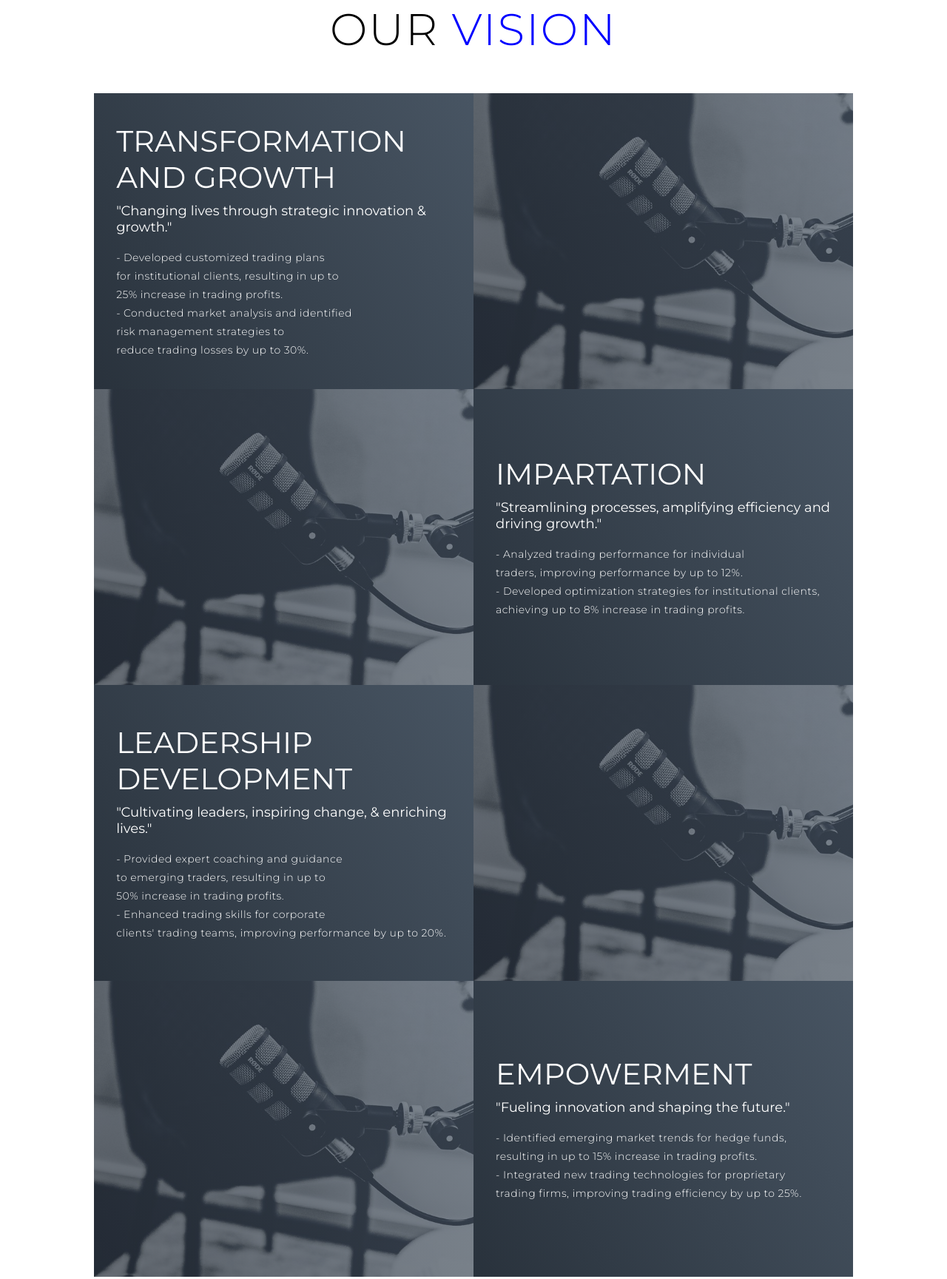
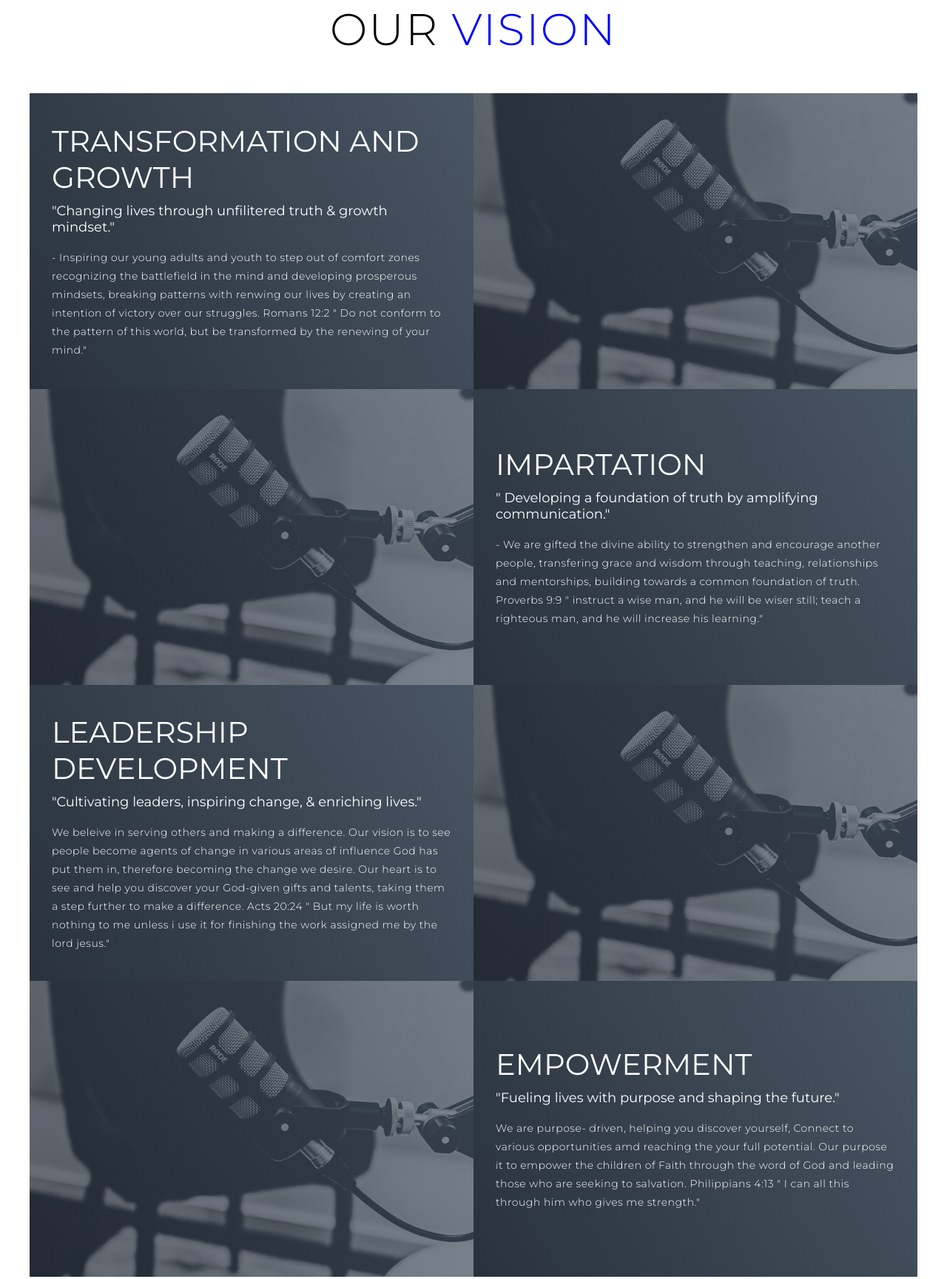
Before and after one commit to Idealsolutions-domain/Officialweb.com, a plain HTML site: page index.html in a window 1280 px wide. Shown: the part 1697-3426 px from the top of the page at 74% size. Drawn offline with Linux system fonts and the light colour scheme.

Commit message:
Update index.html

```diff
--- a/index.html
+++ b/index.html
@@ -111,13 +111,13 @@
         <div class="project-item">
           <div class="project-info">
             <h1>TRANSFORMATION AND GROWTH</h1>
-            <h2>"Changing lives through strategic innovation & growth."</h2> <br>
-            <p>- Developed customized trading plans <br>
-                  for institutional clients, resulting in up to <br>
-                  25% increase in trading profits. <br>
-               - Conducted market analysis and identified <br>
-                  risk management strategies to <br>
-                  reduce trading losses by up to 30%.
+            <h2>"Changing lives through unfilitered truth & growth mindset."</h2> <br>
+            <p>- Inspiring our young adults and youth to step out of comfort zones
+                 recognizing the battlefield in the mind and developing prosperous mindsets,
+                 breaking patterns with renwing our lives by creating an intention of victory
+                 over our struggles.
+              Romans 12:2 " Do not conform to the pattern of this world, but be transformed by
+               the renewing of your mind."
             </p>
           </div>
           <div class="project-img">
@@ -127,11 +127,13 @@
         <div class="project-item">
           <div class="project-info">
             <h1> IMPARTATION </h1>
-            <h2>"Streamlining processes, amplifying efficiency and driving growth."</h2> <br>
-            <p>- Analyzed trading performance for individual <br>
-                  traders, improving performance by up to 12%. <br>
-               - Developed optimization strategies for institutional clients, <br>
-                  achieving up to 8% increase in trading profits.
+            <h2>" Developing a foundation of truth by amplifying communication."</h2> <br>
+            <p>- We are gifted the divine ability to strengthen and encourage another people, transfering grace and
+                 wisdom through teaching, relationships and mentorships, building towards a common foundation of truth.
+                  Proverbs 9:9 " instruct a wise man, and he will be wiser still; teach a righteous man, and
+                  he will increase his learning."
+
+
             </p>
           </div>
           <div class="project-img">
@@ -142,11 +144,12 @@
           <div class="project-info">
             <h1>LEADERSHIP DEVELOPMENT</h1>
             <h2>"Cultivating leaders, inspiring change, & enriching lives."</h2> <br>
-            <p> - Provided expert coaching and guidance <br>
-                  to emerging traders, resulting in up to <br>
-                  50% increase in trading profits. <br>
-               - Enhanced trading skills for corporate <br>
-                clients' trading teams, improving performance by up to 20%.
+            <p> We beleive in serving others and making a difference. Our vision is
+               to see people become agents of change in various areas of influence God has
+               put them in, therefore becoming the change we desire. Our heart is to see and help you
+               discover your God-given gifts and talents, taking them a step further to make a difference.
+              Acts 20:24 " But my life is worth nothing to me unless i use it for finishing the work assigned
+               me by the lord jesus."
             </p>
           </div>
           <div class="project-img">
@@ -156,11 +159,12 @@
         <div class="project-item">
           <div class="project-info">
             <h1> EMPOWERMENT </h1>
-            <h2>"Fueling innovation and shaping the future."</h2> <br>
-            <p>- Identified emerging market trends for hedge funds, <br>
-                   resulting in up to 15% increase in trading profits. <br>
-               - Integrated new trading technologies for proprietary <br>
-                   trading firms, improving trading efficiency by up to 25%.
+            <h2>"Fueling lives with purpose and shaping the future."</h2> <br>
+            <p> We are purpose- driven, helping you discover yourself, Connect to various
+              opportunities amd reaching the your full potential. Our purpose it to empower
+              the children of Faith through the word of God and leading those who are seeking
+              to salvation.
+              Philippians 4:13 " I can all this through him who gives me strength."
             </p>
           </div>
           <div class="project-img">
@@ -196,7 +200,7 @@
         <p>
         Transparency: We believe in openness and honesty in all our interactions.<br>
         Community: Our desire is to see you become a disciple ready to disciple and Grow in communities for God created us.<br>
-        Transformation : Transforming and developing a prosperus mindset and shifting from fear-based to faith-based thoughts
+        Transformation : Transforming and developing a prosperous mindset and shifting from fear-based to faith-based thoughts
         changing both brain chemistry and spiritual alignment <br>
         </p><br>
         <h3>A-TEAM</h3>
```
